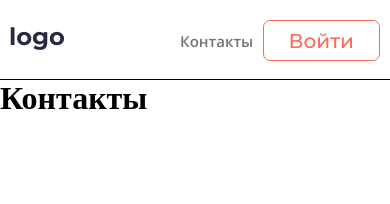
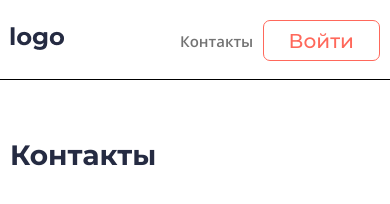
Before and after one commit to nikita-496/app-javascript, a website: page src/view/contacts.html in a window 390 px wide. Drawn offline with Linux system fonts and the light colour scheme; files whose address does not match are found by name.

Commit message:
Contacts view styled

```diff
--- a/src/css/_media.css
+++ b/src/css/_media.css
@@ -2,6 +2,7 @@
 @import url('./block.css');
 @import url('./index.css');
 @import url('./profile.css');
+@import url('./contacts.css');
 
 @media (max-width: 1440px) {
   .container{
@@ -13,7 +14,7 @@
   .container{
     max-width: 900px;
   }
-   .index__title, .profile__title{
+   .index__title, .profile__title, .contacts__title{
     font-size: 2.625rem;
   }
   .index__card{
@@ -28,7 +29,7 @@
   .container{
     max-width: 750px;
   }
-  .index__title, .profile__title{
+  .index__title, .profile__title, .contacts__title{
     font-size: 2.25rem;
   }
   .cards{
@@ -61,7 +62,7 @@
   .container{
     padding: 0 0.625em;
   }
-  .index__title, .profile__title{
+  .index__title, .profile__title, .contacts__title{
     font-size: 1.75rem;
     padding-top: 2.01785em;
   }
@@ -80,7 +81,7 @@
   .header__button{
     font-size: 1rem !important;
   }
-  .index__title, .profile__title{
+  .index__title, .profile__title, .contacts__title{
     font-size: 1.5rem;
   }
   .button__action-group{
--- /dev/null
+++ b/src/css/contacts.css
@@ -0,0 +1,8 @@
+.contacts__title{
+  font-size: 3.625rem;
+  font-family: var(--main-font);
+  color: var(--primary-text-color);
+  line-height: 1.3794em;
+  width: 12.534em;
+  padding-top: 3.18103em;
+}
--- a/src/view/contacts.html
+++ b/src/view/contacts.html
@@ -9,9 +9,11 @@
 </head>
 <body>
   <div data-snippet="../layout/default.html"></div>
-  <h1>
+  <div class="container">
+  <h1 class="title contacts__title">
     Контакты
   </h1>
+  </div>
   <script src="../js/includeHtmlSnippet.js"></script>
 </body>
 </html>
```
